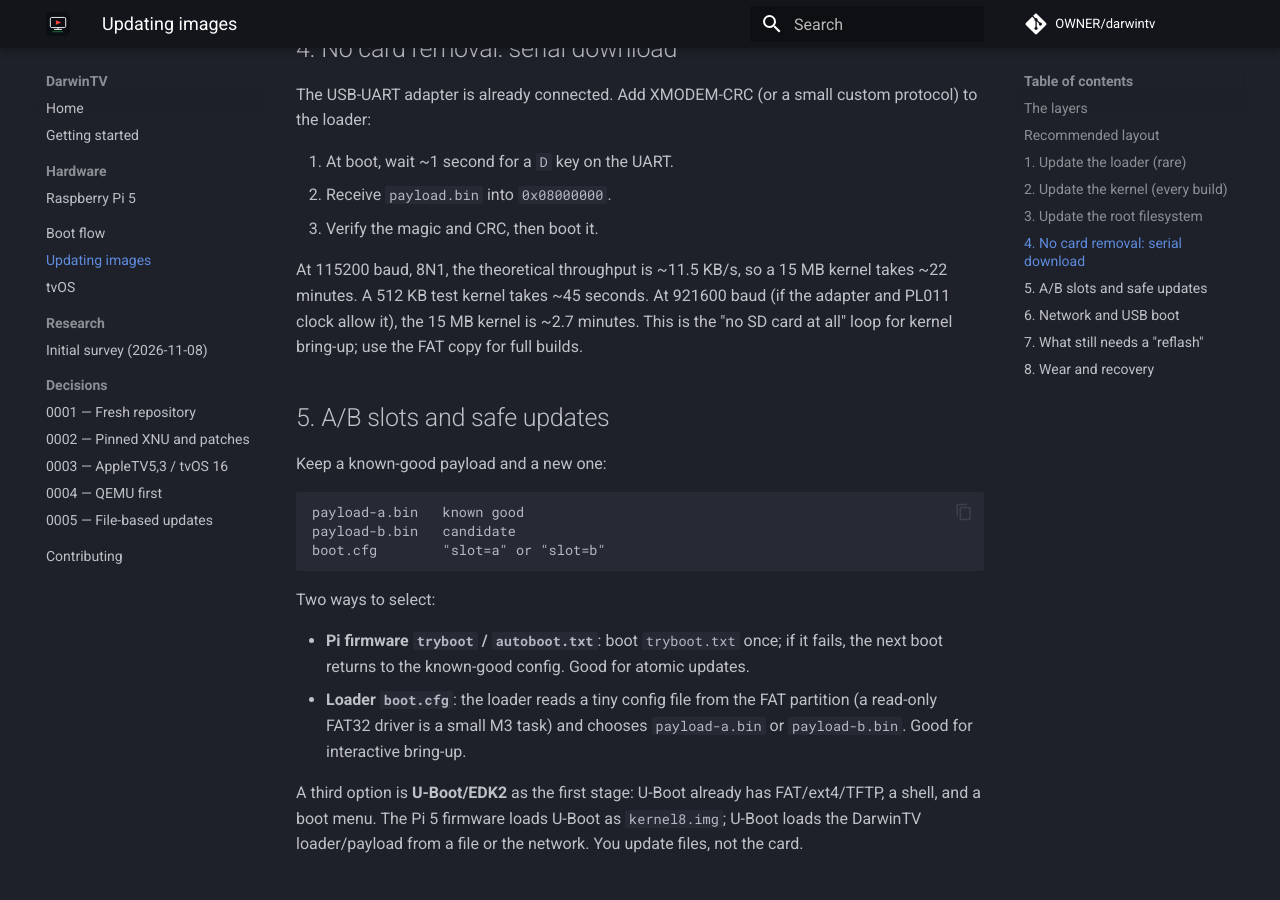
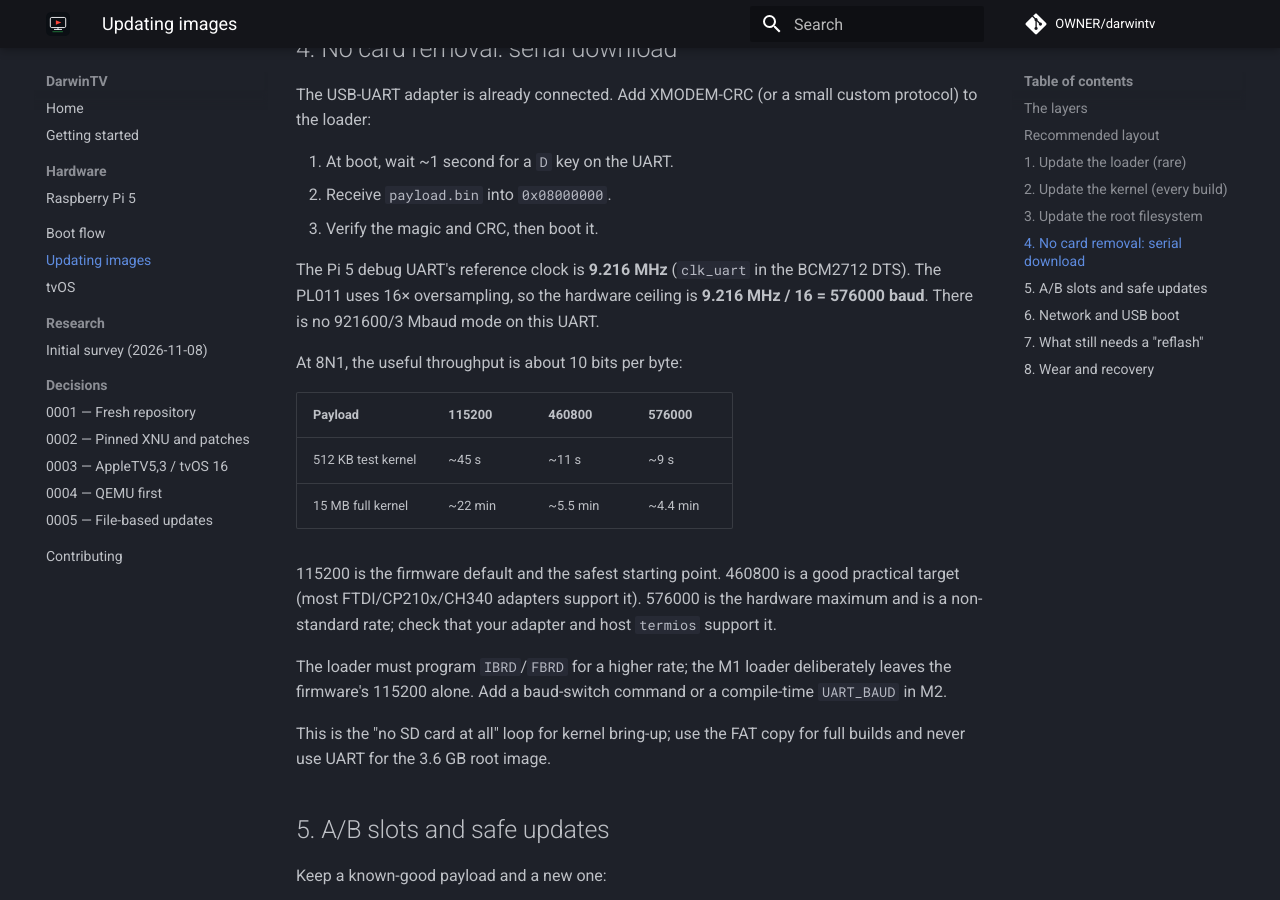
Before and after one commit to Vincas94/darwintv, an MkDocs documentation site: the page built from docs/updates.md, in a window 1280 px wide and 900 px high, scrolled down 2657 px. Built offline with MkDocs 1.6.1 and Material for MkDocs 9.7.7, drawn with Linux system fonts in a browser that asks for light colours; comment, search, counter and statistics services are not loaded.

Commit message:
fix(uart): record the 9.216 MHz clock and 576000 baud ceiling

```diff
--- a/docs/updates.md
+++ b/docs/updates.md
@@ -115,10 +115,26 @@ loader:
 2. Receive `payload.bin` into `0x08000000`.
 3. Verify the magic and CRC, then boot it.
 
-At 115200 baud, 8N1, the theoretical throughput is ~11.5 KB/s, so a 15 MB kernel takes ~22
-minutes. A 512 KB test kernel takes ~45 seconds. At 921600 baud (if the adapter and PL011 clock
-allow it), the 15 MB kernel is ~2.7 minutes. This is the "no SD card at all" loop for kernel
-bring-up; use the FAT copy for full builds.
+The Pi 5 debug UART's reference clock is **9.216 MHz** (`clk_uart` in the BCM2712 DTS). The
+PL011 uses 16× oversampling, so the hardware ceiling is **9.216 MHz / 16 = 576000 baud**. There is
+no 921600/3 Mbaud mode on this UART.
+
+At 8N1, the useful throughput is about 10 bits per byte:
+
+| Payload | 115200 | 460800 | 576000 |
+|---|---|---|---|
+| 512 KB test kernel | ~45 s | ~11 s | ~9 s |
+| 15 MB full kernel | ~22 min | ~5.5 min | ~4.4 min |
+
+115200 is the firmware default and the safest starting point. 460800 is a good practical target
+(most FTDI/CP210x/CH340 adapters support it). 576000 is the hardware maximum and is a
+non-standard rate; check that your adapter and host `termios` support it.
+
+The loader must program `IBRD`/`FBRD` for a higher rate; the M1 loader deliberately leaves the
+firmware's 115200 alone. Add a baud-switch command or a compile-time `UART_BAUD` in M2.
+
+This is the "no SD card at all" loop for kernel bring-up; use the FAT copy for full builds and
+never use UART for the 3.6 GB root image.
 
 ## 5. A/B slots and safe updates
 
```
Also changed, not shown: docs/hardware/pi5.md (+21 -0 lines), 2 other files.
